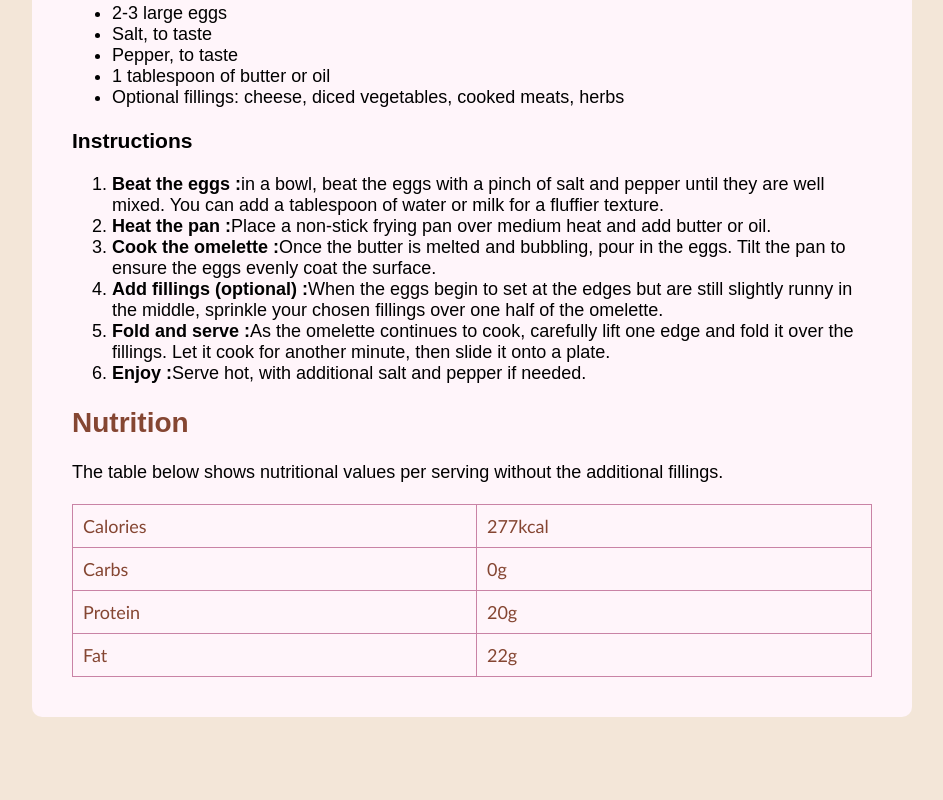
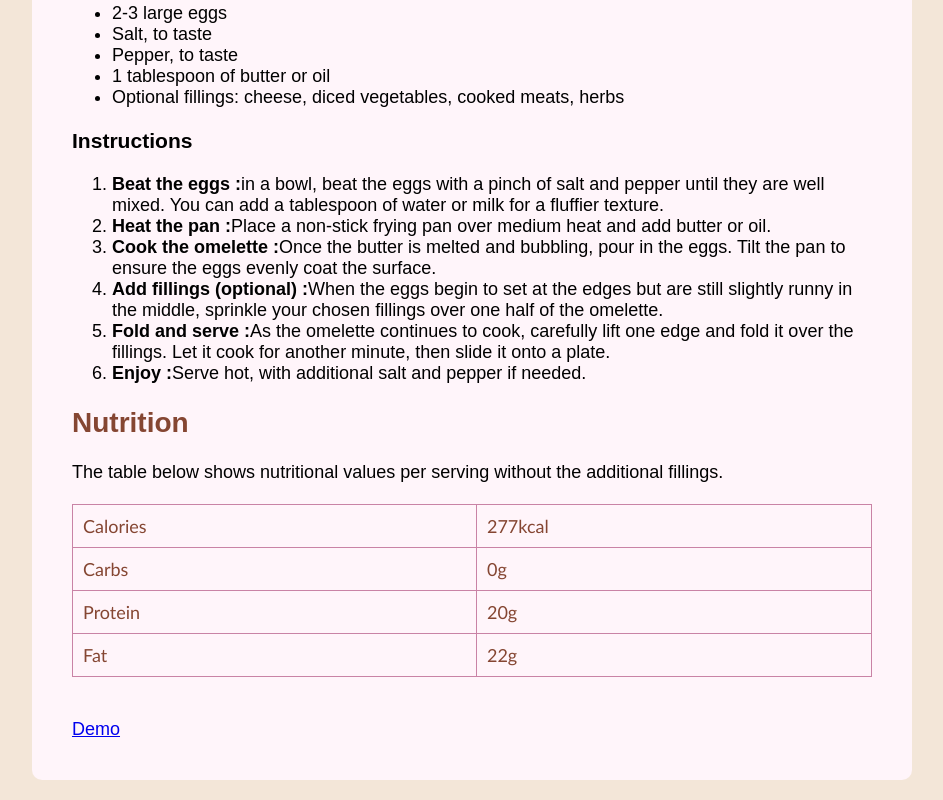
Before and after one commit to Ptarsariya176/front-end, a plain HTML site: page recipe/index.html in a window 1280 px wide. Shown: the part 834-1634 px from the top of the page, without its empty margins (168-1111 px from the left). Before the commit the page ends 1571 px from the top, so only its background shows below. Drawn offline with Linux system fonts and the light colour scheme.

Commit message:
Update index.html

```diff
--- a/recipe/index.html
+++ b/recipe/index.html
@@ -89,6 +89,8 @@
             </tr>
         </table>
 
+        <br><br>
+        <a href="https://eggsrecipe.netlify.app/">Demo</a>
 </body>
 
 </html>
```
